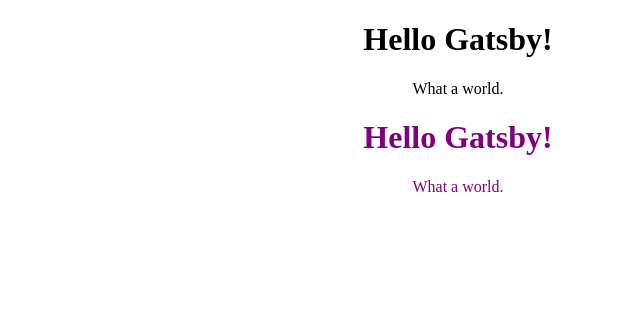
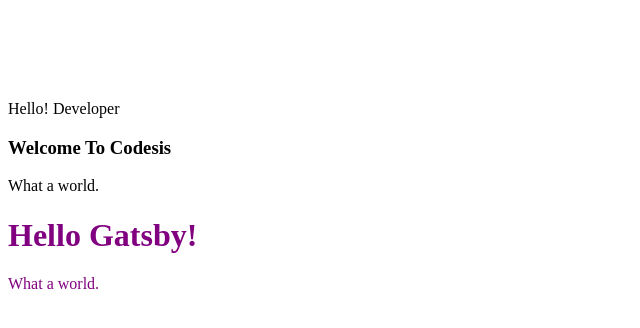
Before and after one commit to NidhiKJha/codesis-gatsby-website, a Gatsby site: page / in a window 1280 px wide. Shown: the whole page, without its empty margins (0-640 px from the left). Built offline with nearby package versions, Linux system fonts and the light colour scheme; Gatsby itself is replaced by a stand-in of ours.

Commit message:
pages changed

```diff
--- a/src/components/about.js
+++ b/src/components/about.js
@@ -1,10 +1,12 @@
-import React from 'react'
+import React from "react"
+import "./intro.css"
 
 export default function About() {
-    return (
-      <div className= "section">
-        <h1>Hello Gatsby!</h1>
-        <p>What a world.</p>
-      </div>
-    );
-  }
+  return (
+    <div className="section">
+      <div className="header">Hello! Developer</div>
+      <h3>Welcome To Codesis</h3>
+      <p>What a world.</p>
+    </div>
+  )
+}
--- a/src/components/index.js
+++ b/src/components/index.js
@@ -4,7 +4,7 @@
 
 export default function Test() {
     return (
-      <div className= "section">
+      <div >
         <About/>
         <Project/>
       </div>
--- /dev/null
+++ b/src/components/intro.css
@@ -0,0 +1,4 @@
+.header {
+  margin-top: 100px;
+  font-weight: 500;
+}
--- a/src/pages/style.css
+++ b/src/pages/style.css
@@ -1,5 +1,3 @@
 .main{
-    text-align: center;
-    padding: 0 0 50px;
-    max-width: 900px;
+    max-width: 500px;
 }
```
Also changed, not shown: src/components/navbar.js (added, +14 -0 lines).
